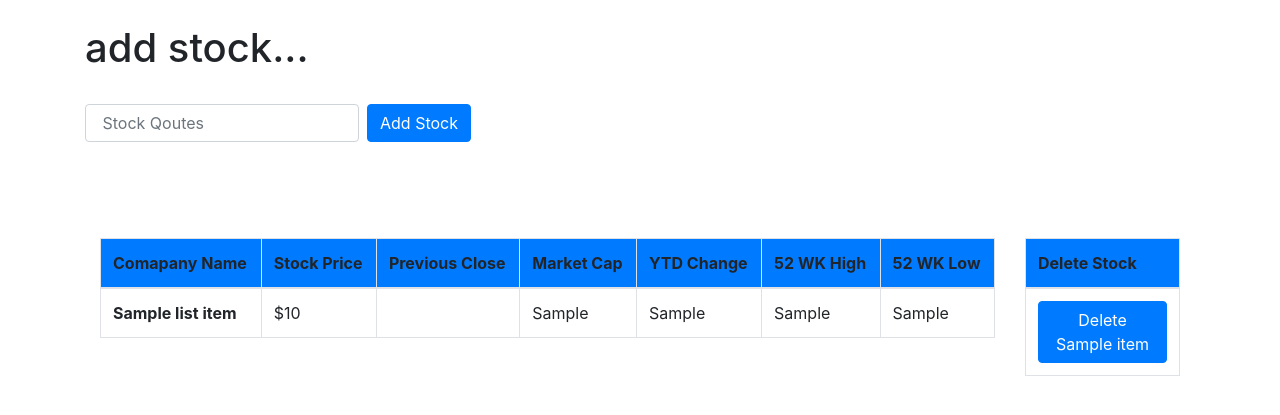
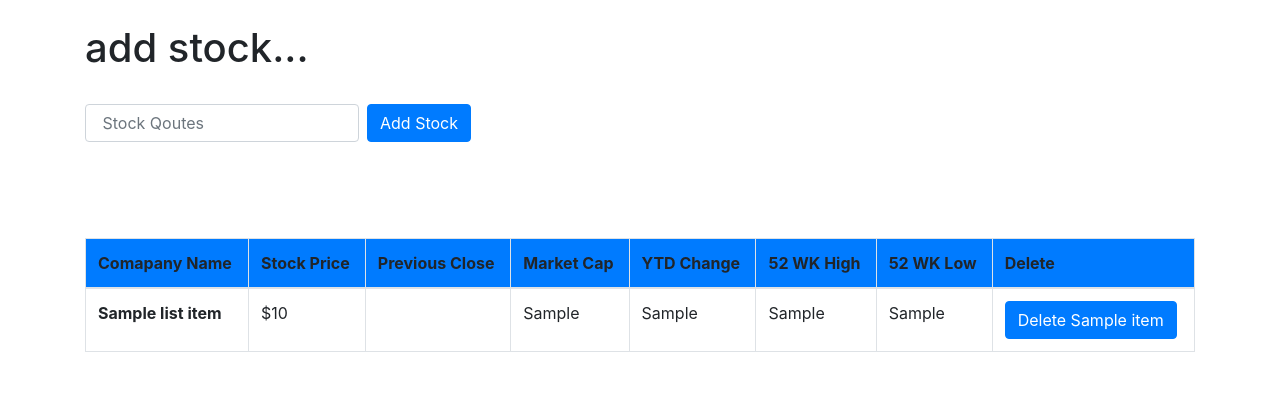
Before and after one commit to shishir-ray/stock_market_app, a Django app: template qoutes/templates/add_stock.html in a window 1280 px wide. Shown: the part 56-471 px from the top of the page. Run offline with Django 3.2, Linux system fonts and the light colour scheme; the template is opened without the code that fills it: most values are stand-ins (such as "Sample title", 1, 10 or a date in 2020); some libraries are stand-ins or nearby versions.

Commit message:
better delete optain

```diff
--- a/qoutes/templates/add_stock.html
+++ b/qoutes/templates/add_stock.html
@@ -8,9 +8,7 @@
     <button class="btn btn-primary my-2 my-sm-0 " type="submit">Add Stock</button>
 </form>
 <br /><br /><br /><br />
-<div class="container">
-    <div class="row">
-        <div class="col-10">
+
             <table class="table table-bordered table-hover">
                 <thead class="thead-primary bg-primary">
                     <tr>
@@ -21,6 +19,7 @@
                         <th scope="col">YTD Change</th>
                         <th scope="col">52 WK High</th>
                         <th scope="col">52 WK Low</th>
+                        <th scope="col">Delete</th>
                     </tr>
                 </thead>
                 <tbody>
@@ -34,12 +33,23 @@
                         <td>{{ list_item.ytdChange }}</td>
                         <td>{{ list_item.week52High }}</td>
                         <td>{{ list_item.week52Low }}</td>
+
+		                    {% for item in ticker %}
+		                    	{% if forloop.counter == forloop.parentloop.counter %}
+
+
+				                    <td><a href="{% url 'delete' item.id %}"><button class="btn btn-primary ">Delete {{ item }}</button></a></td>
+
+		                    	{% endif %}
+		                    {% endfor %}
+
                     </tr>
                     {% endfor %}
                     {% endif %}
                 </tbody>
             </table>
-        </div>
+
+{% comment %}
         <div class="col-2">
             <table class="table table-bordered table-hover">
                 <thead class="thead-primary bg-primary">
@@ -60,7 +70,6 @@
         </div>
     </div>
 </div>
-{% endblock %}
-{% comment %}
 {% url 'delete' item.id %}
 {% endcomment %}
+{% endblock %}
--- a/qoutes/templates/home.html
+++ b/qoutes/templates/home.html
@@ -17,9 +17,9 @@
 			YTD Change: {{ api.ytdChange }}<br>
 			52 WK High: {{ api.week52High }}<br>
 			52 Wk Low: {{ api.week52Low }}<br>
-			{{ api}}<br>
 
 			{% comment %}
+			{{ api}}<br>
 			{% for key, value in api.items %}
 				{{ key }} : {{ value }}<br />
 			{% endfor %}
--- a/qoutes/urls.py
+++ b/qoutes/urls.py
@@ -22,4 +22,5 @@ urlpatterns = [
     path('addstock/',views.add_stock,name='addstock'),
     path('deletestock/',views.delete_stock,name='deletestock'),
     path('delete/<stock_id>',views.delete,name='delete'),
+    path('deletes/<stock_id>',views.deletes,name='deletes'),
 ]
--- a/qoutes/views.py
+++ b/qoutes/views.py
@@ -51,6 +51,12 @@ def delete(request, stock_id):
 	item = stock.objects.get(pk=stock_id)
 	item.delete()
 	messages.success(request,"Stock has been deleted!")
+	return redirect('addstock')
+
+def deletes(request, stock_id):
+	item = stock.objects.get(pk=stock_id)
+	item.delete()
+	messages.success(request,"Stock has been deleted!")
 	return redirect('deletestock')
 
 def delete_stock(request):
```
Also changed, not shown: qoutes/templates/delete_stock.html (+6 -13 lines), db.sqlite3.
